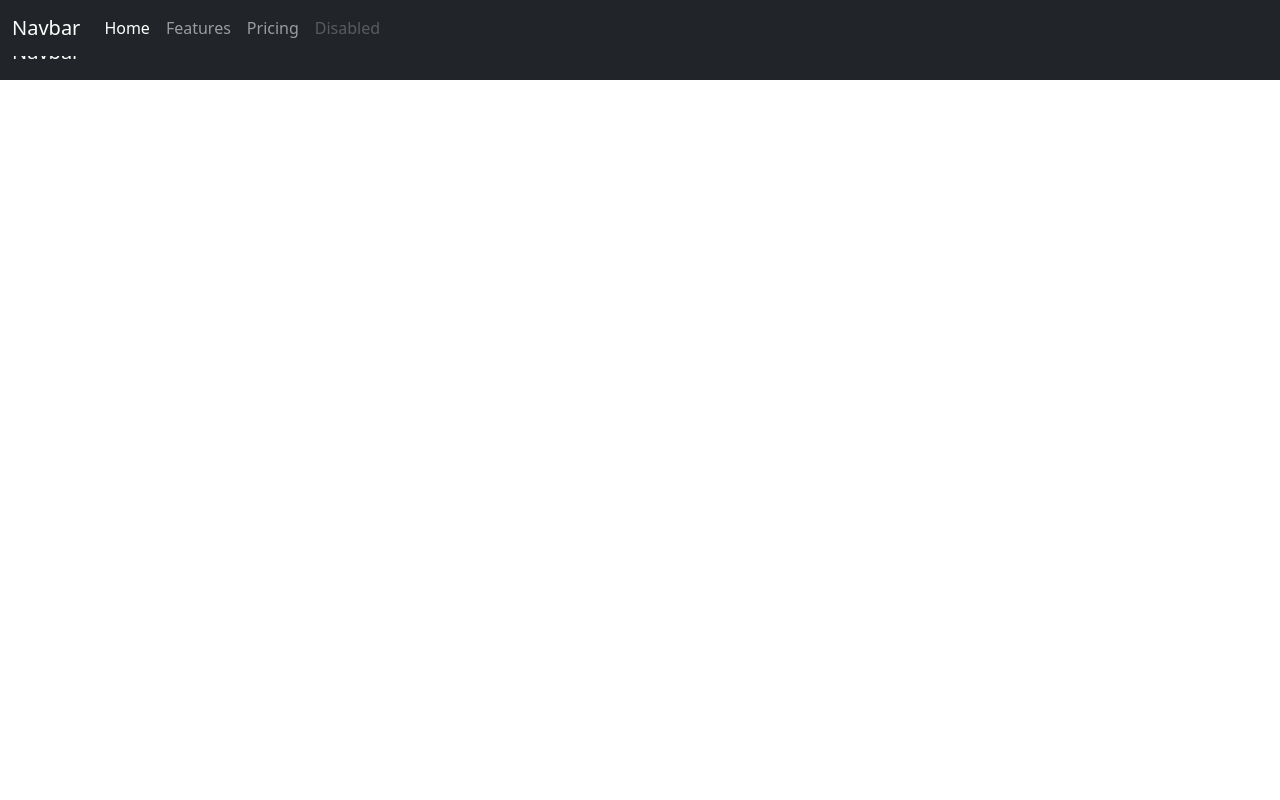
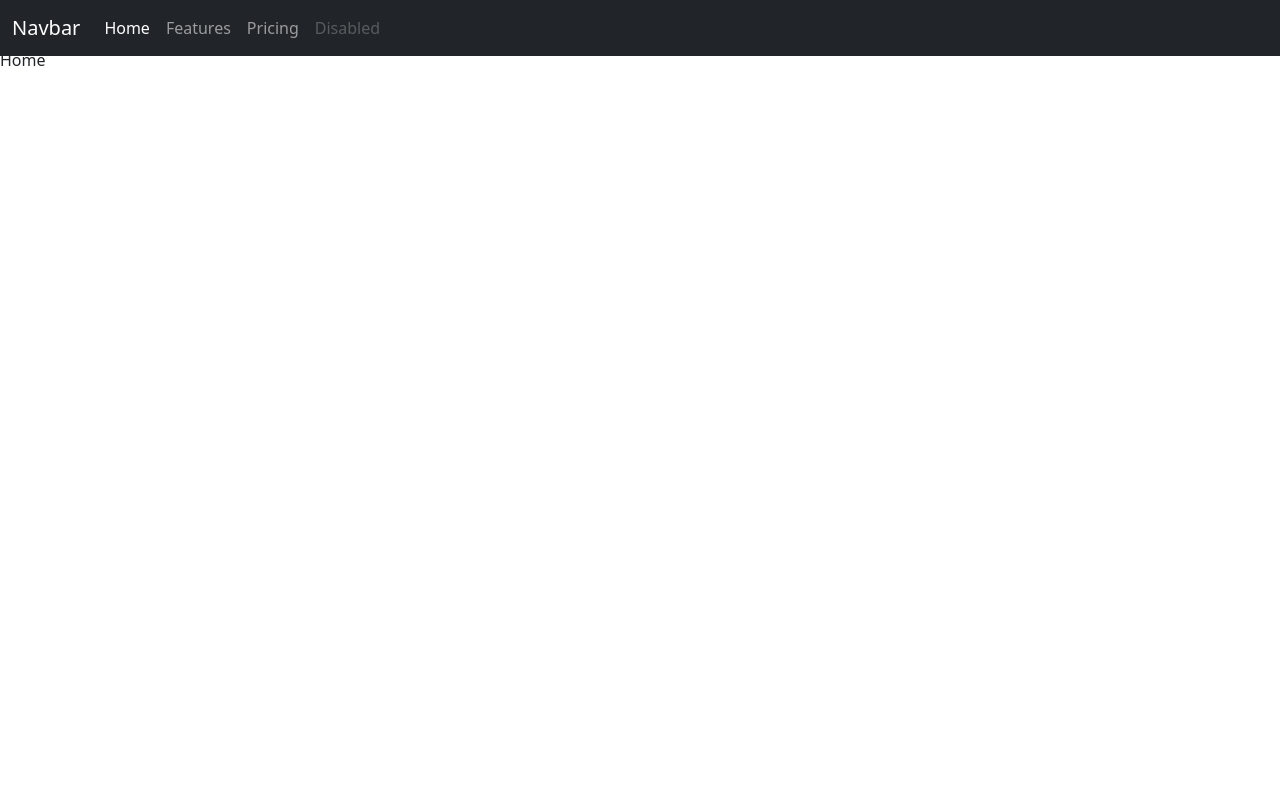
Before and after one commit to Kavindya-Dilshani/one-stop-frontend, a React (Create React App) app: page / in a window 1280 px wide. Shown: the top 800 px of the page. Built offline with nearby package versions, Linux system fonts and the light colour scheme.

Commit message:
Added min height for body

```diff
--- a/src/App.css
+++ b/src/App.css
@@ -1,38 +1,3 @@
-.App {
-  text-align: center;
+.content-body {
+  min-height: 900px;
 }
-
-.App-logo {
-  height: 40vmin;
-  pointer-events: none;
-}
-
-@media (prefers-reduced-motion: no-preference) {
-  .App-logo {
-    animation: App-logo-spin infinite 20s linear;
-  }
-}
-
-.App-header {
-  background-color: #282c34;
-  min-height: 100vh;
-  display: flex;
-  flex-direction: column;
-  align-items: center;
-  justify-content: center;
-  font-size: calc(10px + 2vmin);
-  color: white;
-}
-
-.App-link {
-  color: #61dafb;
-}
-
-@keyframes App-logo-spin {
-  from {
-    transform: rotate(0deg);
-  }
-  to {
-    transform: rotate(360deg);
-  }
-}
--- a/src/App.tsx
+++ b/src/App.tsx
@@ -16,7 +16,7 @@
       <AuthProvider>
         <>
           <Header />
-          <div className='content-body'>
+          <div className='content-body py-5'>
             <Routes>
               {/* private routes */}
               <Route element={<PrivateRoutes />}>
```
